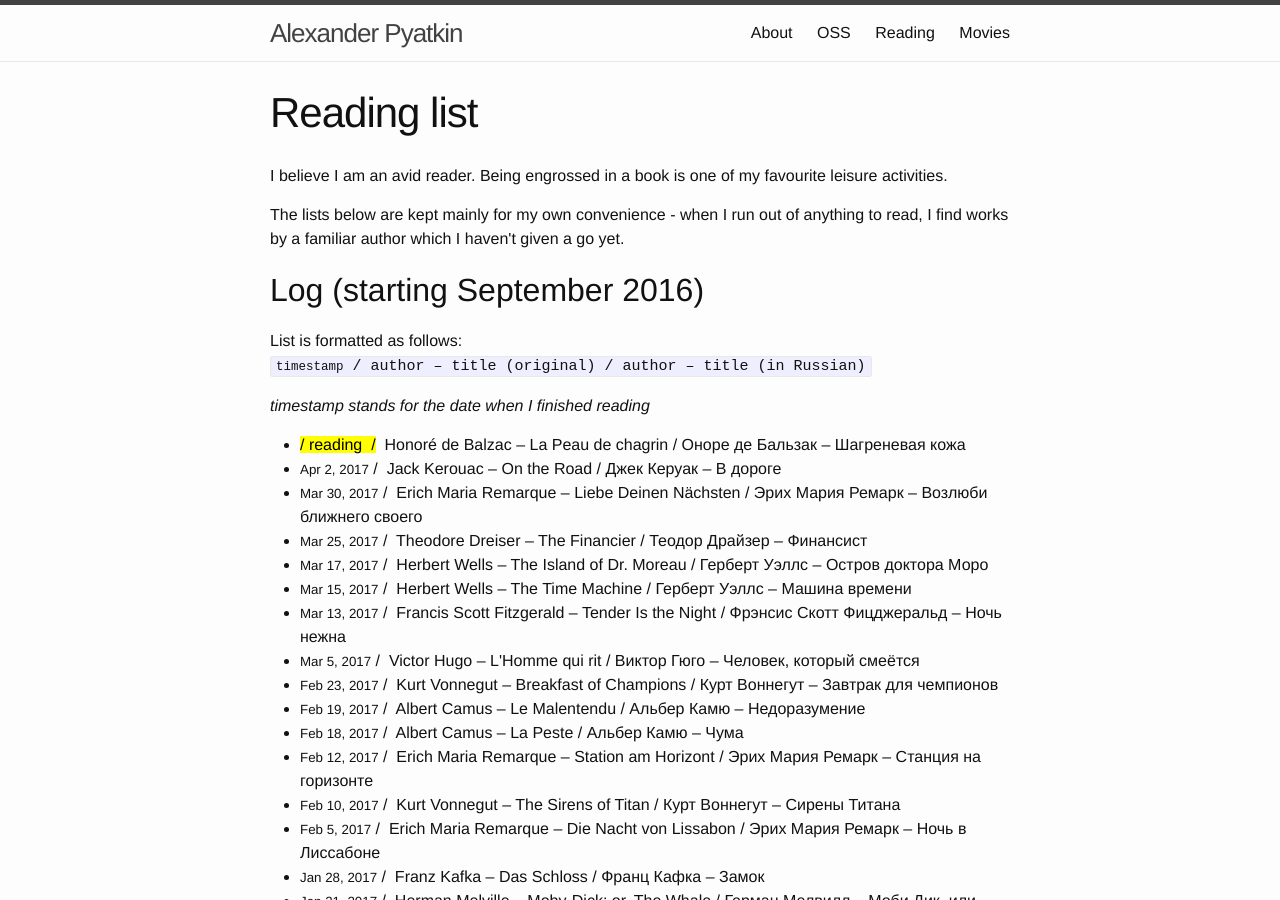
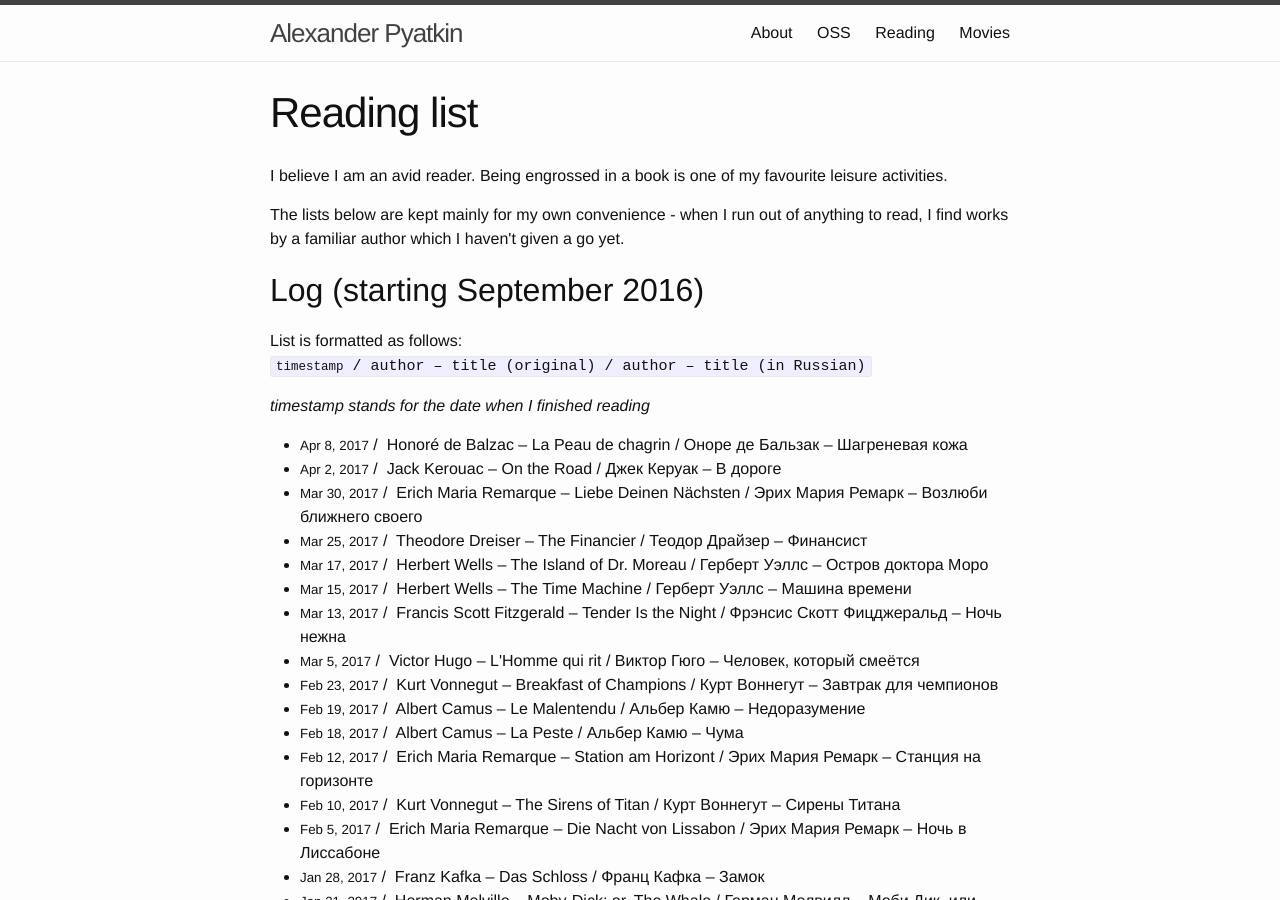
Before and after one commit to aspyatkin/personal-website, a Jekyll site: the page built from reading-list.md, in a window 1280 px wide and 900 px high. Built offline with Jekyll 4.4.1, drawn with Linux system fonts in a browser that asks for light colours.

Commit message:
Update reading list

```diff
--- a/reading-list.md
+++ b/reading-list.md
@@ -5,7 +5,7 @@ short_title: Reading
 permalink: /reading-list/
 top_ndx: 3
 log_list:
-  - reading: yes
+  - date: 'Apr 8, 2017'
     original:
       author: 'Honoré de Balzac'
       title: 'La Peau de chagrin'
```
